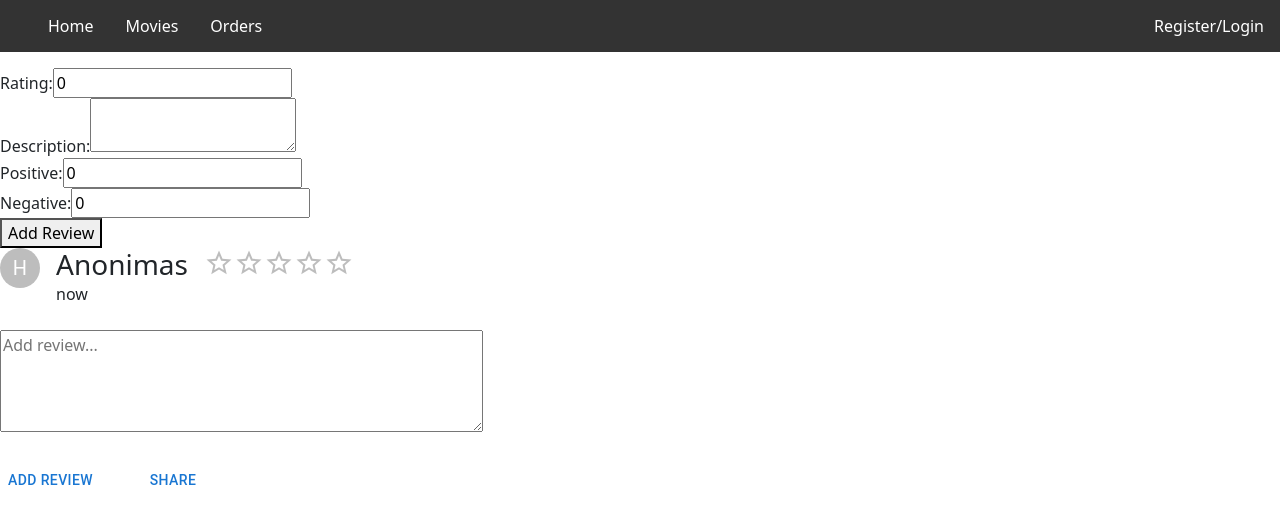
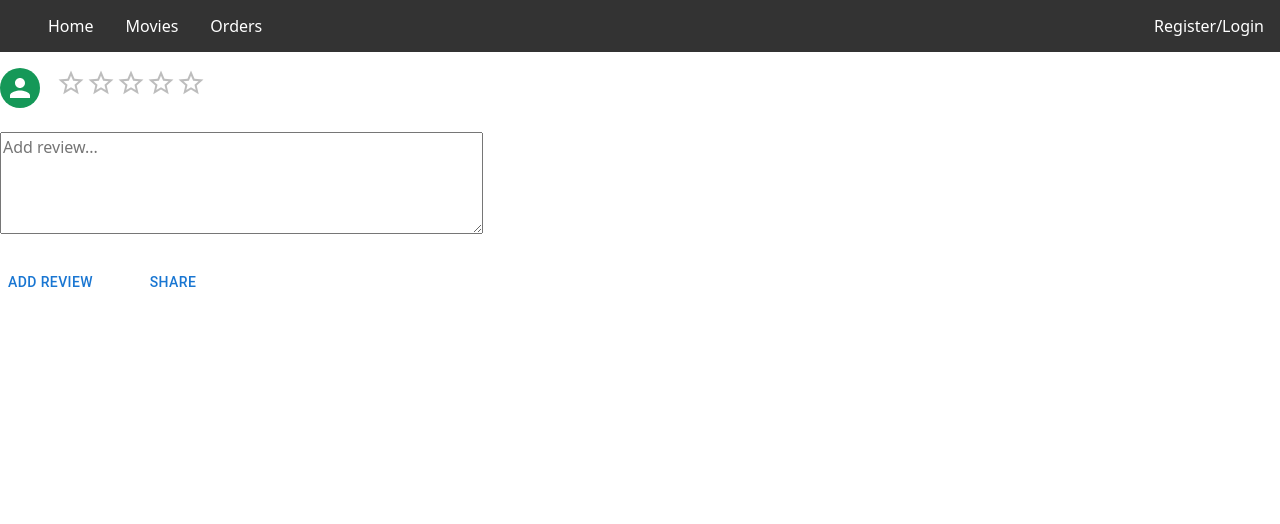
Before and after one commit to kostasliutkus/Filmu_Nuoma_Sistema, a React (Create React App) app in the folder filmu-nuoma-web/: page /AddReview/1 in a window 1280 px wide. Shown: the top 524 px of the page. Built offline with nearby package versions, Linux system fonts and the light colour scheme.

Commit message:
ADD EDIT

```diff
--- a/filmu-nuoma-web/src/pages/FilmSystem/FilmView.js
+++ b/filmu-nuoma-web/src/pages/FilmSystem/FilmView.js
@@ -23,9 +23,6 @@ const FilmView = () => {
     };
     const clickAddReview = () => {
         navigate(`/AddReview/${id}`);
-    };
-    const clickEditReview = () => {
-        navigate(`/EditReview/${id}`);
     };
     useEffect(() => {
         const fetchReviews = async () => {
--- a/filmu-nuoma-web/src/pages/ReviewSystem/AddReview.js
+++ b/filmu-nuoma-web/src/pages/ReviewSystem/AddReview.js
@@ -51,46 +51,33 @@ function AddReview()
           alert('Error adding review. Please try again.');
         }
       };
-    const [value, setValue] = React.useState(0);
+      const getRandomColor = () => {
+        const letters = '0123456789ABCDEF';
+        let color = '#';
+        for (let i = 0; i < 6; i++) {
+          color += letters[Math.floor(Math.random() * 16)];
+        }
+        return color;
+      };
     return(
         <body>
             <form>
-            <label htmlFor="ivertinimas">Rating:</label>
-            <input type="number" id="ivertinimas" name="ivertinimas" value={formData.ivertinimas} onChange={handleChange} required /><br />
-
-            <label htmlFor="aprasymas">Description:</label>
-            <textarea id="aprasymas" name="aprasymas" value={formData.aprasymas} onChange={handleChange} required></textarea><br />
-
-            <label htmlFor="teigiamas">Positive:</label>
-            <input type="number" id="teigiamas" name="teigiamas" value={formData.teigiamas} onChange={handleChange} required /><br />
-
-            <label htmlFor="neigiamas">Negative:</label>
-            <input type="number" id="neigiamas" name="neigiamas" value={formData.neigiamas} onChange={handleChange} required /><br />
-
-            <button type="button" onClick={handleSubmit}>Add Review</button>
-        </form>
                 <Stack direction="row" spacing={2}>
-                <Avatar >H</Avatar>
-                <Stack direction="column" spacing={0.1}>
-                    <h3>Anonimas</h3>
-                    <label>now</label>
-                </Stack>
+                    <Avatar sx={{ backgroundColor: getRandomColor() }}></Avatar>
                     <Rating
-                    name="simple-controlled"
+                        name="ivertinimas"
                         size="large"
-                    value={value}
-                    onChange={(event, newValue) => {
-                    setValue(newValue);
-                    }}
+                        value={formData.ivertinimas}
+                        onChange={handleChange}
                     />
                 </Stack><br></br>
-            <textarea rows="4" cols="50" placeholder="Add review..."></textarea>
+                <textarea name="aprasymas" value={formData.aprasymas} onChange={handleChange} required rows="4" cols="50" placeholder="Add review..."></textarea>
                 <br></br><br></br>
                 <Stack direction="row" spacing={5}>
-                <Button onClick={() => handleRowClick('dQw4w9WgXcQ')}>Add review</Button>
+                    <Button onClick={handleSubmit}>Add review</Button>
                     <Button >Share</Button>
                 </Stack>
-
+            </form>
         </body> );
 }
 export default AddReview
--- a/filmu-nuoma-web/src/pages/ReviewSystem/EditReview.js
+++ b/filmu-nuoma-web/src/pages/ReviewSystem/EditReview.js
@@ -54,6 +54,14 @@ function EditReview()
           ...formData,
           [e.target.name]: e.target.value,
         });
+      };
+      const getRandomColor = () => {
+        const letters = '0123456789ABCDEF';
+        let color = '#';
+        for (let i = 0; i < 6; i++) {
+          color += letters[Math.floor(Math.random() * 16)];
+        }
+        return color;
       };
 
       const handleEditReview = async () => {
--- a/filmu-nuoma-web/src/pages/ReviewSystem/Review.js
+++ b/filmu-nuoma-web/src/pages/ReviewSystem/Review.js
@@ -1,5 +1,5 @@
 import React, { useState, useEffect } from 'react';
-import { useParams } from 'react-router-dom';
+import  {useNavigate, useParams} from 'react-router-dom';
 import Rating from '@mui/material/Rating';
 import Avatar from '@mui/material/Avatar';
 import Stack from '@mui/material/Stack';
@@ -7,6 +7,7 @@ import Button from '@mui/material/Button';
 
 function Review() {
   const { id } = useParams();
+  const navigate = useNavigate();
 
   const [reviewData, setReviewData] = useState(null);
 
@@ -42,6 +43,9 @@ function Review() {
     }
     return color;
   };
+  const clickEditReview = () => {
+    navigate(`/EditReview/${id}`);
+  };
 
   return (
     <div>
@@ -60,7 +64,7 @@ function Review() {
       <Stack direction="row" spacing={2}>
         <p>Likes {reviewData.teigiamas}</p>
         <p>Dislikes {reviewData.neigiamas}</p>
-        <Button variant="contained" color="primary">
+        <Button variant="contained" color="primary" onClick={clickEditReview}>
             Edit Review
         </Button>
       </Stack>
```
Lines whose indentation alone changed are shown as unchanged.
